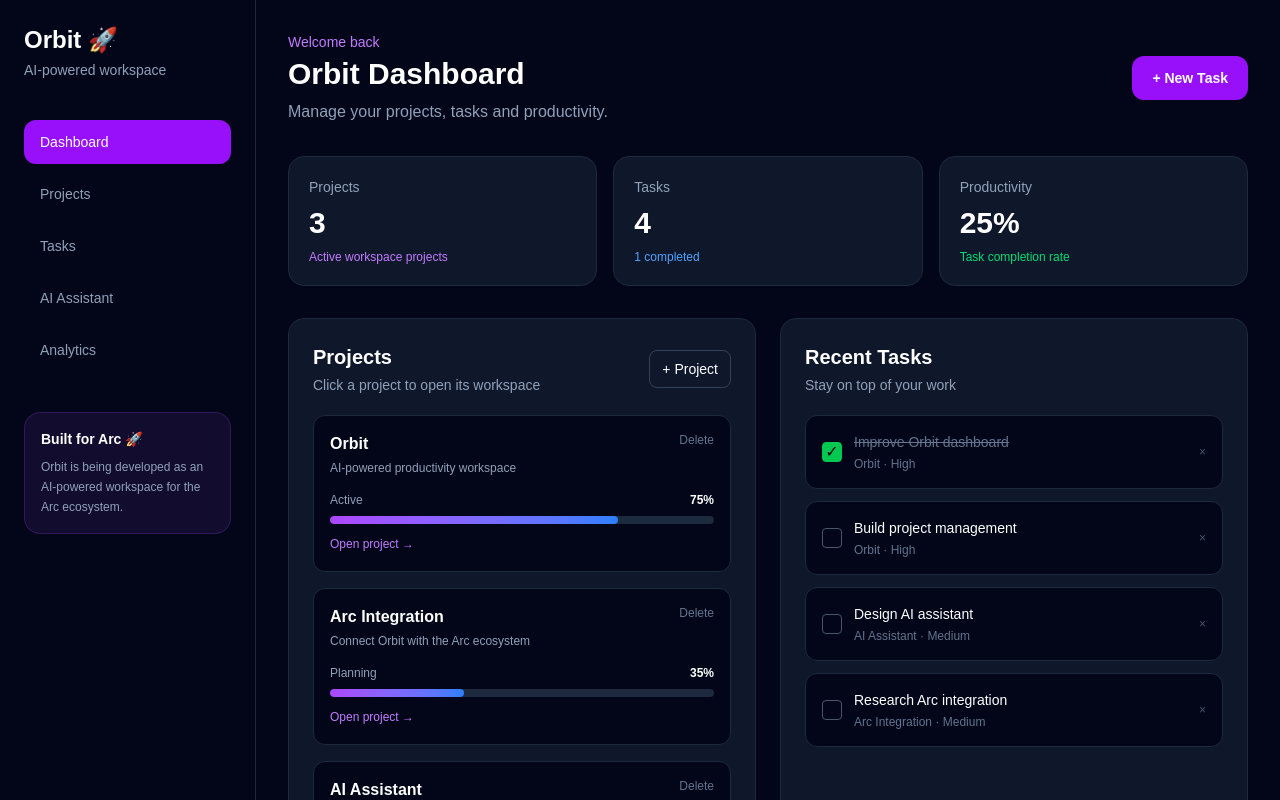
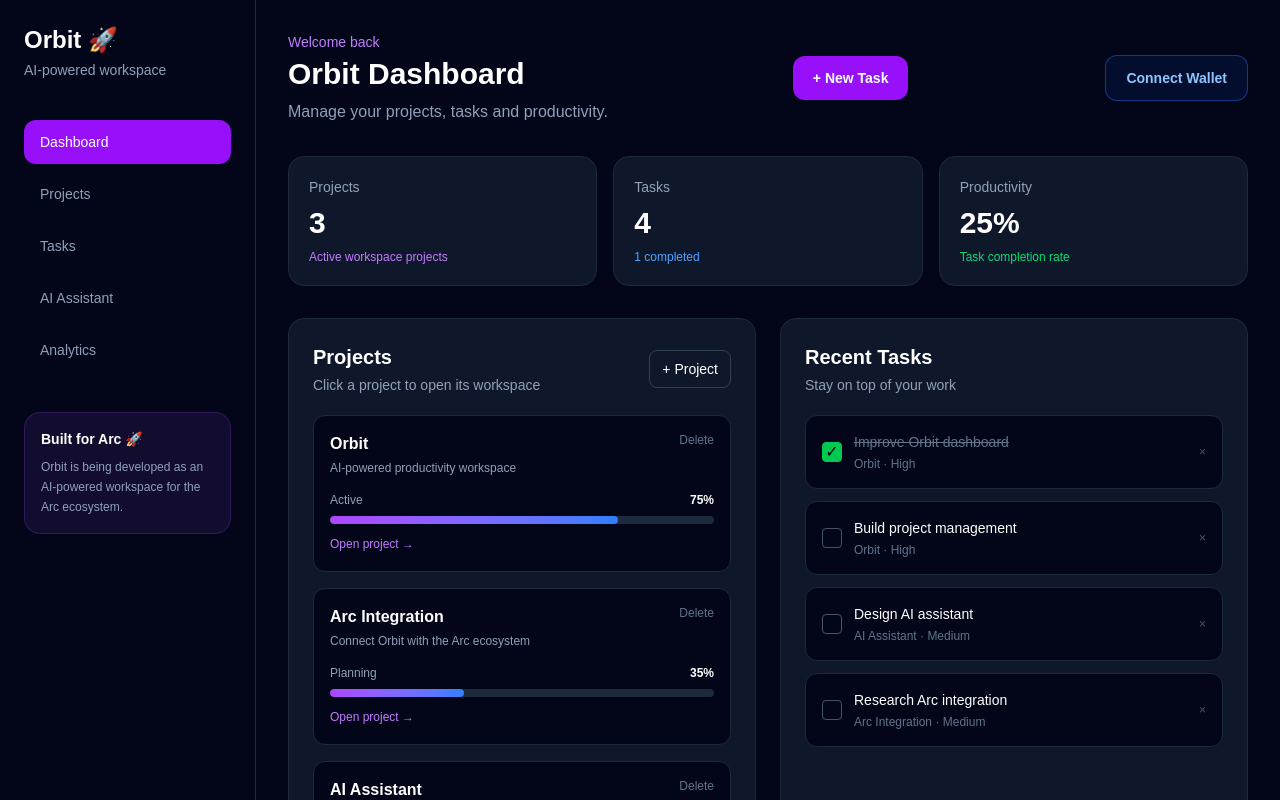
Before and after one commit to Yuvan2017/orbit, a Next.js app: page /dashboard in a window 1280 px wide. Shown: the top 800 px of the page. Built offline with nearby package versions, Linux system fonts and the light colour scheme.

Commit message:
Add wallet connection to Orbit

```diff
--- a/app/dashboard/page.tsx
+++ b/app/dashboard/page.tsx
@@ -76,7 +76,9 @@ const defaultTasks: Task[] = [
 ];
 
 export default function Dashboard() {
-  const [active, setActive] = useState("Dashboard"); const [showAIAssistant, setShowAIAssistant] = useState(false);
+ const [active, setActive] = useState("Dashboard");
+const [showAIAssistant, setShowAIAssistant] = useState(false);
+const [walletAddress, setWalletAddress] = useState("");
 
   const [projects, setProjects] = useState<Project[]>(defaultProjects);
   const [tasks, setTasks] = useState<Task[]>(defaultTasks);
@@ -179,7 +181,26 @@ const [aiResponse, setAiResponse] = useState(
     setEditProgress(project.progress);
     setEditStatus(project.status);
     setShowProjectDetails(true);
+  } async function connectWallet() {
+  const ethereum = (window as any).ethereum;
+
+  if (!ethereum) {
+    alert("Please install MetaMask or another EVM wallet.");
+    return;
   }
+
+  try {
+    const accounts = await ethereum.request({
+      method: "eth_requestAccounts",
+    });
+
+    if (accounts?.[0]) {
+      setWalletAddress(accounts[0]);
+    }
+  } catch {
+    alert("Wallet connection was cancelled.");
+  }
+}
 function handleAIQuery() {
   const query = aiInput.trim().toLowerCase();
 
@@ -479,7 +500,14 @@ function handleAIQuery() {
               className="rounded-xl bg-purple-600 px-5 py-3 text-sm font-semibold transition hover:bg-purple-500"
             >
               + New Task
-            </button>
+            </button> <button
+  onClick={connectWallet}
+  className="ml-3 rounded-xl border border-blue-500/40 bg-blue-600/10 px-5 py-3 text-sm font-semibold text-blue-300 transition hover:bg-blue-600/20"
+>
+  {walletAddress
+    ? `${walletAddress.slice(0, 6)}...${walletAddress.slice(-4)}`
+    : "Connect Wallet"}
+</button>
 
           </header>
 
```
